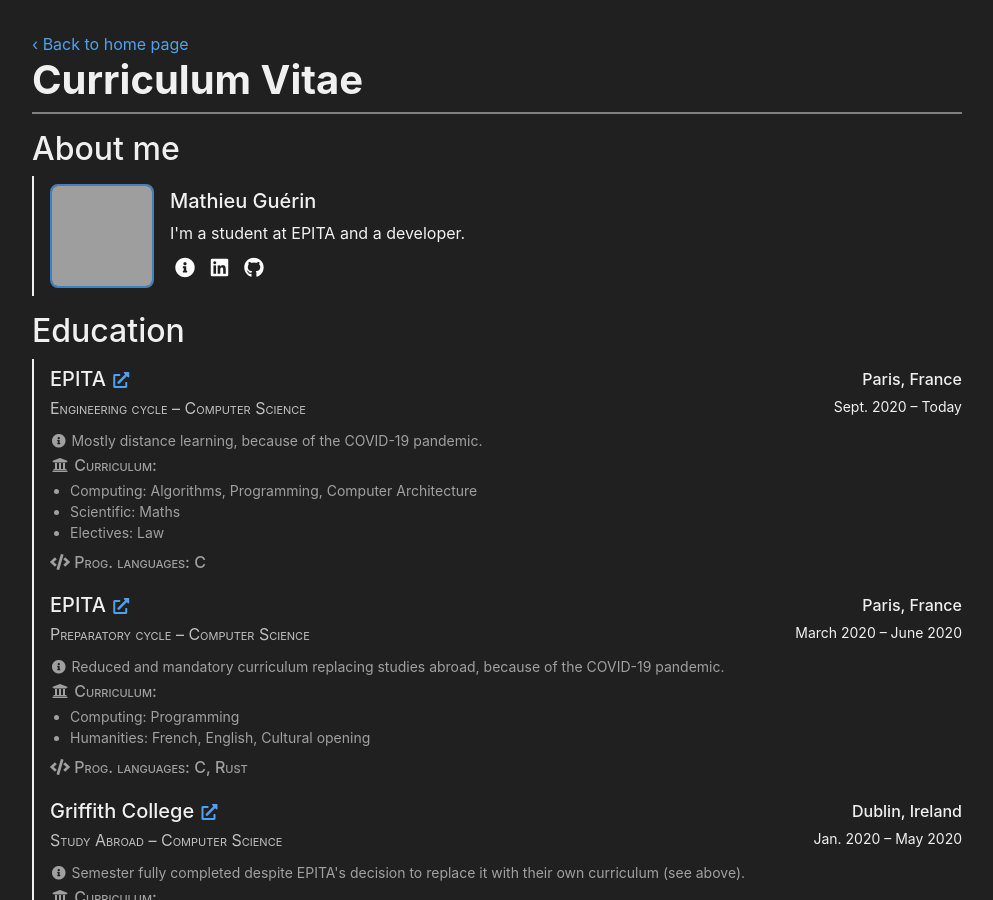
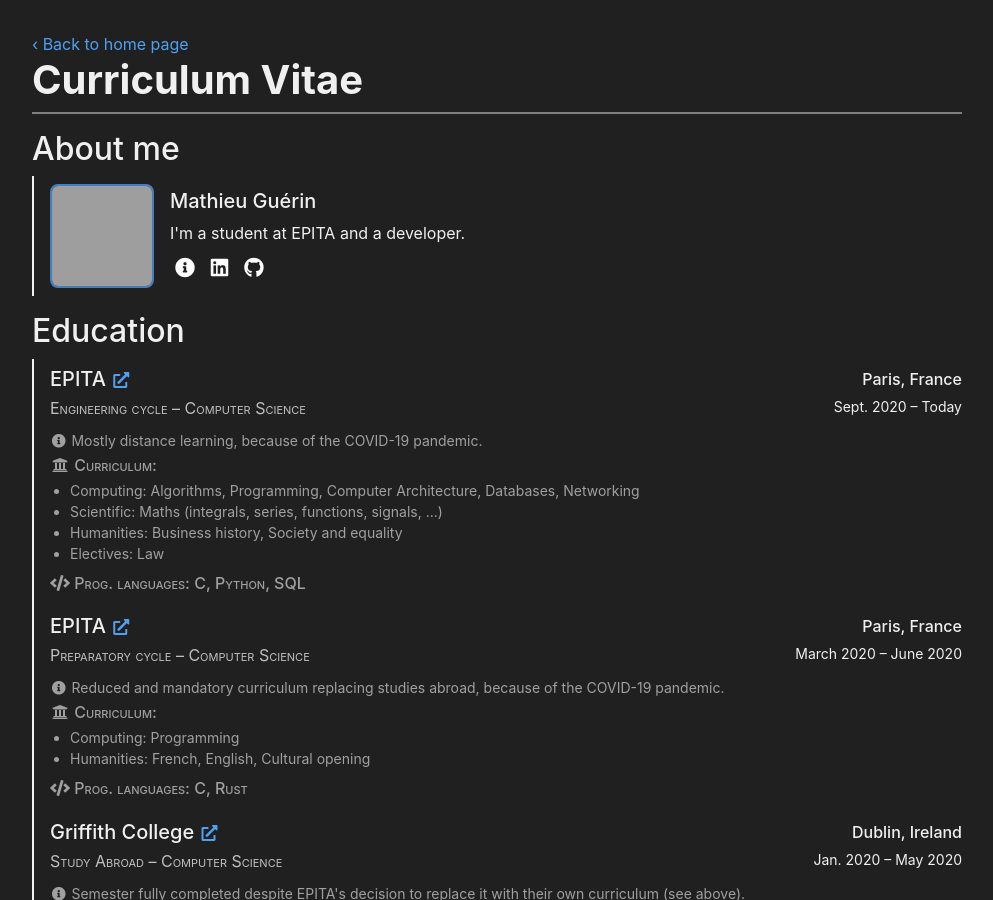
Before and after one commit to matiboux/matiboux.me, a Jekyll site: the page built from cv.html, in a window 1280 px wide and 900 px high, cut to the strip 0-900 px from the top of the window. Shown: the whole strip, without its empty margins (143-1136 px from the left). Built offline with Jekyll 4.4.1, drawn with Linux system fonts in a browser that asks for light colours; nearby versions of some CDN libraries; grey boxes are pictures that could not be loaded.

Commit message:
Updated cv.html for current semester

```diff
--- a/cv.html
+++ b/cv.html
@@ -42,11 +42,12 @@ container_class: mw-lg
 				<p><i class="fas fa-info-circle fa-fw"></i> Mostly distance learning, because of the COVID-19 pandemic.</p>
 				<h6><i class="fas fa-university fa-fw"></i> Curriculum:</h6>
 				<ul>
-					<li>Computing: Algorithms, Programming, Computer Architecture</li>
-					<li>Scientific: Maths</li>
+					<li>Computing: Algorithms, Programming, Computer Architecture, Databases, Networking</li>
+					<li>Scientific: Maths (integrals, series, functions, signals, ...)</li>
+					<li>Humanities: Business history, Society and equality</li>
 					<li>Electives: Law</li>
 				</ul>
-				<h6><i class="fas fa-code fa-fw"></i> Prog. languages: C</h6>
+				<h6><i class="fas fa-code fa-fw"></i> Prog. languages: C, Python, SQL</h6>
 			</div>
 		</div>
 		<div class="meta">
```
